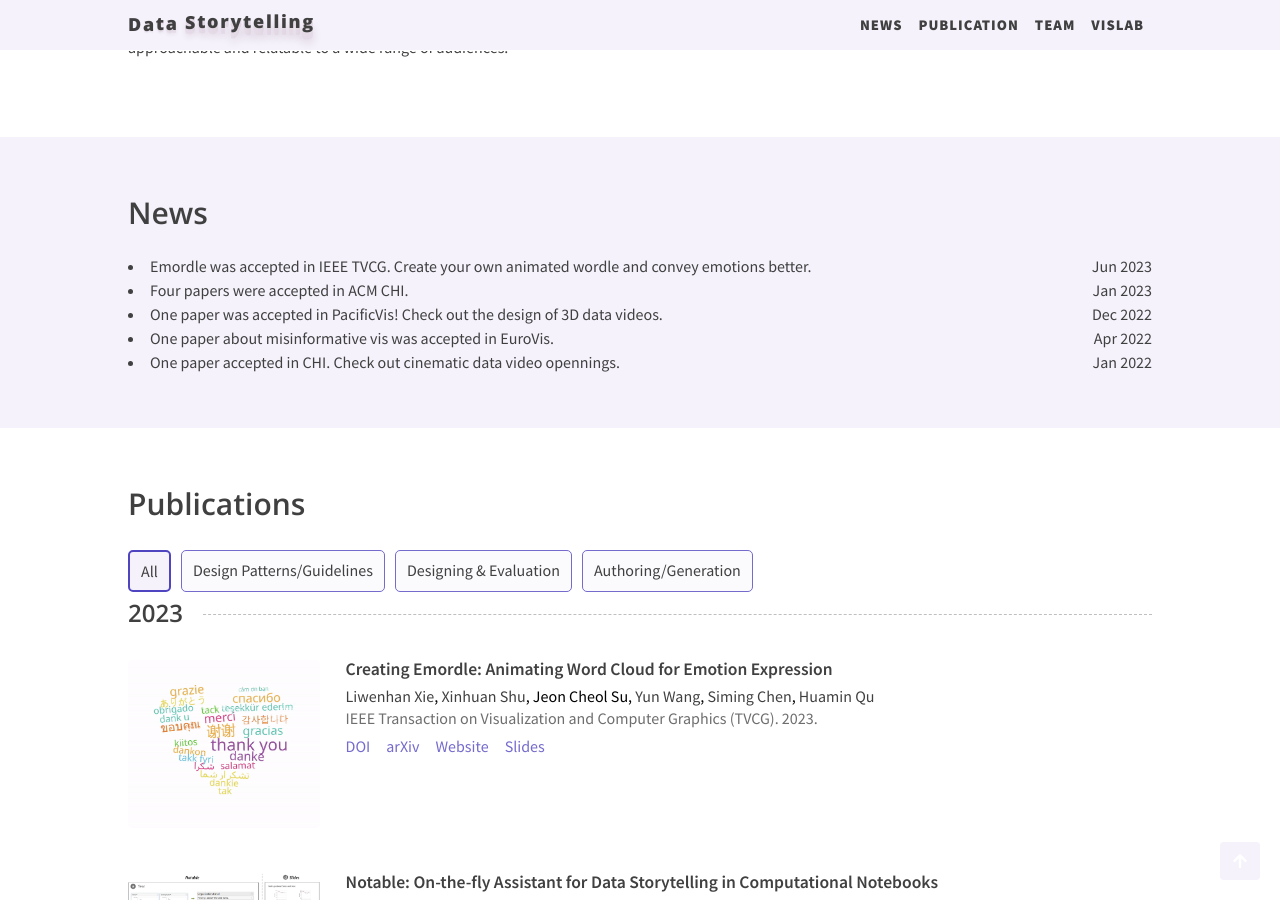
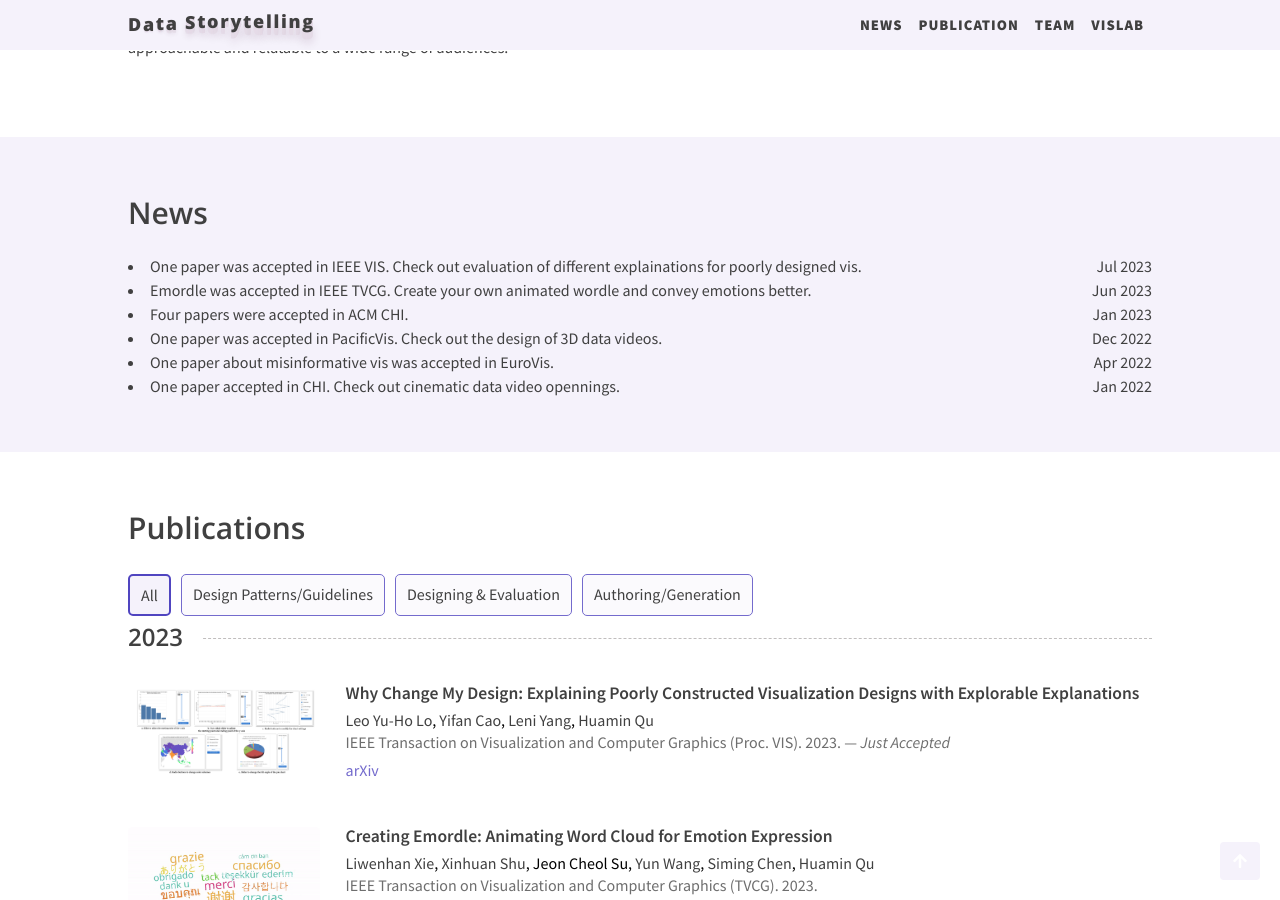
Before and after one commit to shellywhen/storytelling-group-page, a Jekyll site: the page built from index.html, in a window 1280 px wide and 900 px high, scrolled down 646 px. Built offline with Jekyll 4.4.1, drawn with Linux system fonts in a browser that asks for light colours; nearby versions of some CDN libraries; the list of posts is cut into pages by our own code; a style sheet for code colours, icons or effects is not loaded.

Commit message:
add leo's vis paper

```diff
--- a/Gemfile
+++ b/Gemfile
@@ -3,3 +3,6 @@
 source "https://rubygems.org"
 
 gemspec
+
+
+gem "webrick", "~> 1.8"
--- a/_data/news.yml
+++ b/_data/news.yml
@@ -1,3 +1,7 @@
+
+- message: "One paper was accepted in IEEE VIS. Check out evaluation of different explainations for poorly designed vis."
+  date: 2023-07-10
+  type: pub
 
 - message: "Emordle was accepted in IEEE TVCG. Create your own animated wordle and convey emotions better."
   date: 2023-06-14
@@ -7,7 +11,7 @@
   date: 2023-01-18
   type: pub
 
-- message: "One paper was accepted in PacificVis! Check out the design of 3D data videos."
+- message: "One paper was accepted in PacificVis. Check out the design of 3D data videos."
   date: 2022-12-15
   type: pub
 
--- a/_data/publication.yml
+++ b/_data/publication.yml
@@ -1,3 +1,19 @@
+
+- id: lo2023why
+  title: "Why Change My Design: Explaining Poorly Constructed Visualization Designs with Explorable Explanations"
+  authors:
+    - Leo Yu-Ho Lo
+    - Yifan Cao
+    - Leni Yang
+    - Huamin Qu
+  venue: VIS
+  year: 2023
+  tags:
+    - design
+  arxiv: https://arxiv.org/abs/2309.01445
+  image: ./assets/img/project/lo2023why.png
+  note: Just Accepted
+
 - id: xie2023emordle
   title: "Creating Emordle: Animating Word Cloud for Emotion Expression"
   authors:
@@ -19,6 +35,7 @@
   link: https://shellywhen.github.io/EmotionalWordle
   doi: 10.1109/TVCG.2023.3286392
   image: ./assets/img/project/xie2023emordle.gif
+  video: "https://youtu.be/9bMoXDUu6YY?feature=shared"
 
 - id: li2023notable
   title: "Notable: On-the-fly Assistant for Data Storytelling in Computational Notebooks"
```
Also changed, not shown: assets/img/project/lo2023why.png (added), 5 other files.
